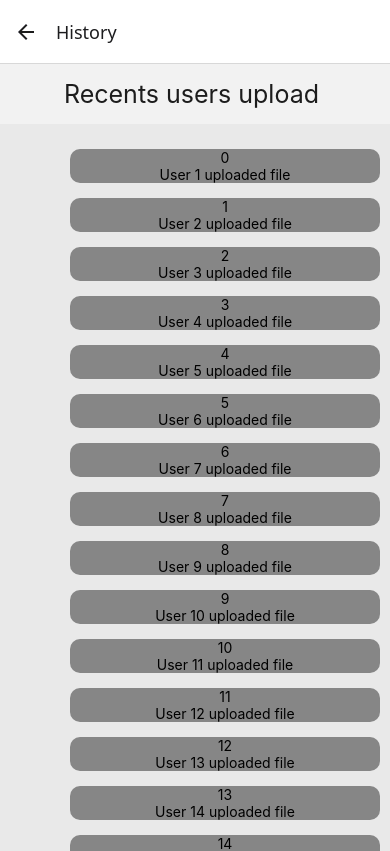
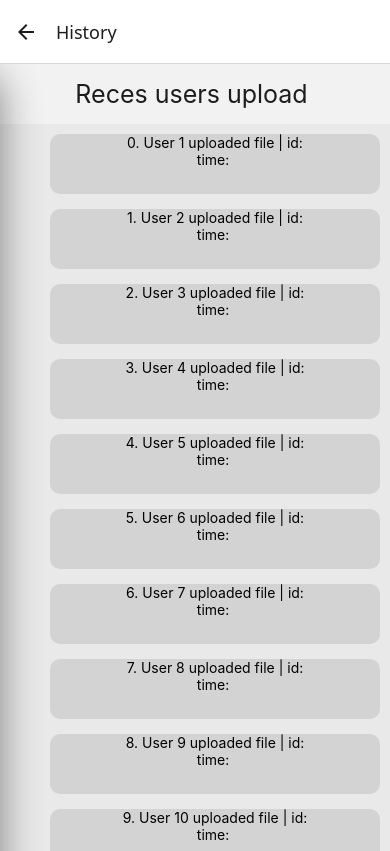
Before and after one commit to f4110v3r/Hackaton2025, a React Native app in the folder frontend/: screen /History in a window 390 px wide. Shown: the top 851 px of the page. Built offline with nearby package versions, Linux system fonts and the light colour scheme.

Commit message:
HistoryUpdate

```diff
--- a/frontend/History.js
+++ b/frontend/History.js
@@ -1,4 +1,5 @@
 import { View, Text,ScrollView, StyleSheet } from 'react-native';
+import Sidebar from './Sidebar';
 
 export function History() {
     const info=["User 1 uploaded file",
@@ -24,12 +25,16 @@ export function History() {
   return (
     <View>
 
-    <Text style={styles.title}>Recents users upload </Text>
+    <Text style={styles.title}>Reces users upload </Text>
+     <Sidebar />
     <ScrollView style={styles.scrollContainer}>
         {info.map((data,index)=>
         <View key={index} style={styles.container}>
-            <Text>{index}</Text>
-            <Text>{data}</Text>
+          <View style={styles.subcomtainer}>
+            <Text>{index}. {data} | </Text>
+            <Text>id:{}</Text>
+          </View>
+          <Text>time: {}</Text>
         </View>
         )
 }
@@ -42,16 +47,19 @@ export function History() {
 
 const styles = StyleSheet.create({
   container: {
-    flex: 1,
-    justifyContent: 'center',
+    flexDirection: 'column',
     alignItems: 'center',
-    backgroundColor: '#868686ff',
-    shadowColor: '#000',
-    marginTop: 15,
-    marginLeft: 60,
-    elevation: 10,
+    backgroundColor: '#d3d3d3',
     borderRadius: 10,
     height: 60,
+    marginBottom: 15,
+    paddingHorizontal: 15,
+    marginLeft: 40,
+
+
+
+
+    elevation: 5,
   },
   scrollContainer: {
 
@@ -67,4 +75,7 @@ const styles = StyleSheet.create({
     fontSize: 25,
     color: '#1c1c1cff',
   },
+  subcomtainer: {
+    flexDirection: 'row',
+  }
 });
--- a/frontend/package.json
+++ b/frontend/package.json
@@ -16,6 +16,7 @@
     "react": "19.1.0",
     "react-native": "0.81.4",
     "react-native-ble-peripheral": "^2.0.1",
+    "react-native-ble-plx": "^3.5.0",
     "react-native-gesture-handler": "^2.28.0",
     "react-native-maps": "1.20.1"
   },
```
Also changed, not shown: frontend/BLE.js (added, +37 -0 lines), 1 other file (tests, documents, lock files or other folders).
